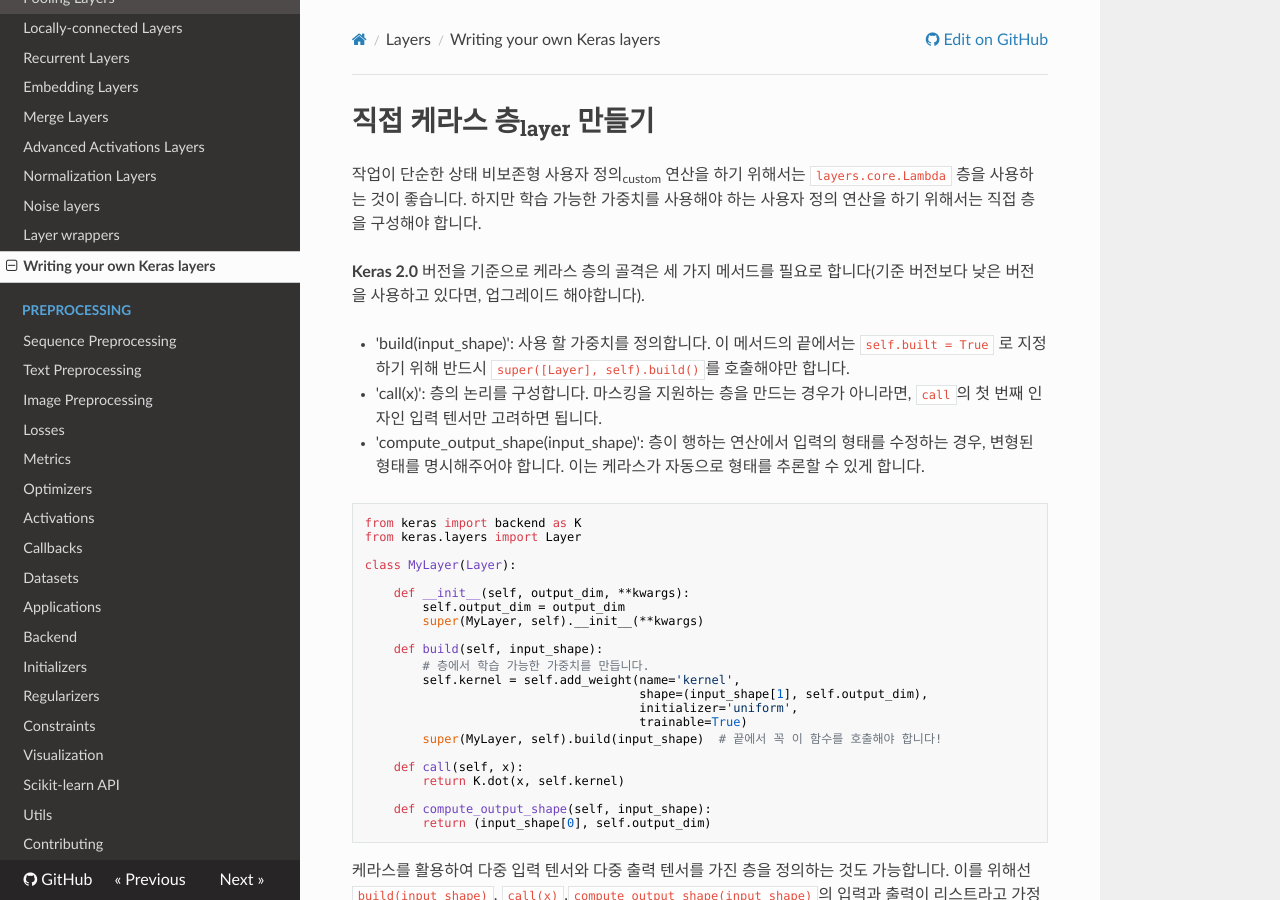
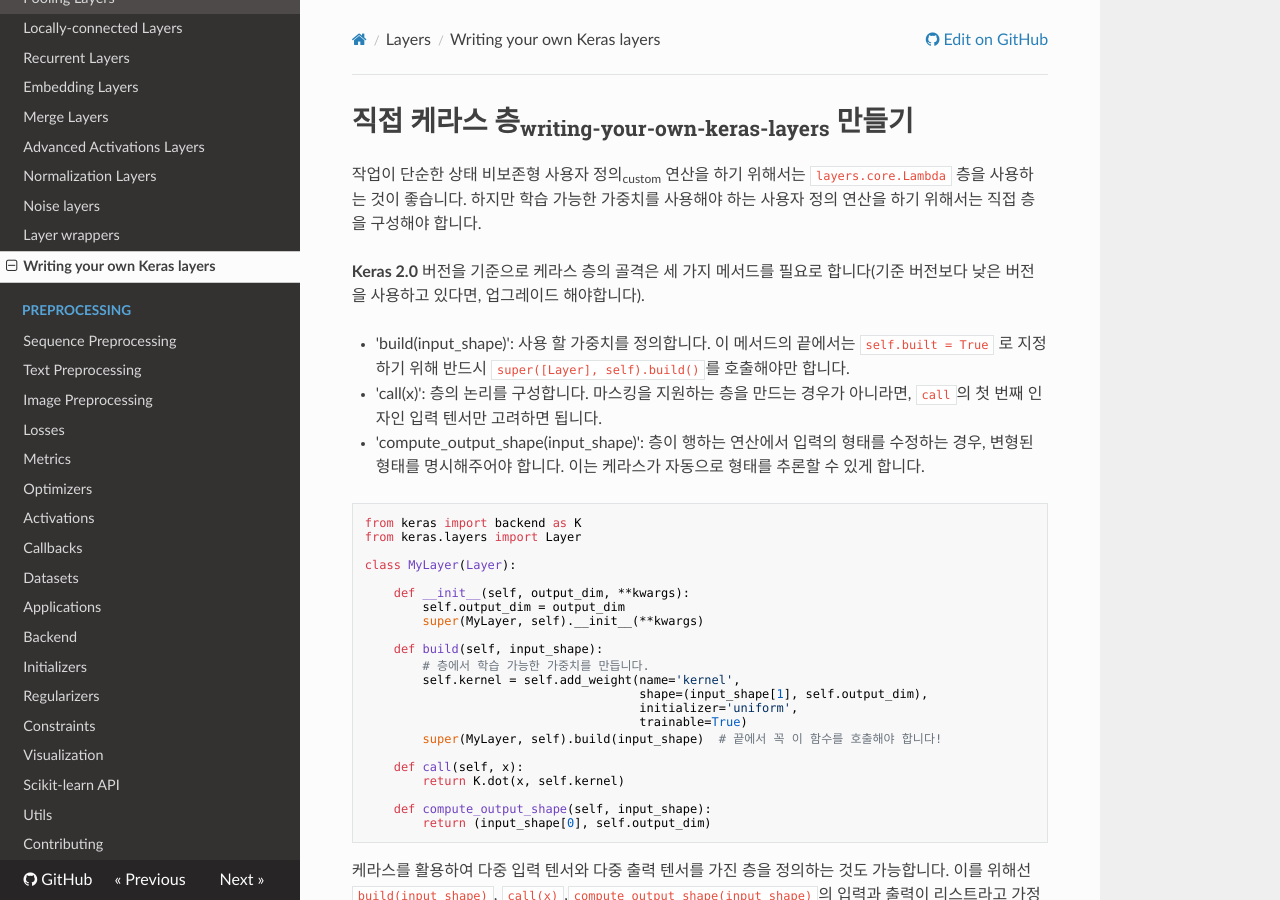
Before and after one commit to keras-team/keras-docs-ko, an MkDocs documentation site: the page built from sources/layers/writing-your-own-keras-layers.md, in a window 1280 px wide and 900 px high. Built offline with MkDocs 1.6.1, drawn with Linux system fonts in a browser that asks for light colours; nearby versions of some CDN libraries.

Commit message:
Update writing-your-own-keras-layers.md
차상위 제목의 영어 표현을 명시하였습니다.

```diff
--- a/sources/layers/writing-your-own-keras-layers.md
+++ b/sources/layers/writing-your-own-keras-layers.md
@@ -1,4 +1,4 @@
-# 직접 케라스 층<sub>layer</sub> 만들기
+# 직접 케라스 층<sub>writing-your-own-keras-layers</sub> 만들기
 
 작업이 단순한 상태 비보존형 사용자 정의<sub>custom</sub> 연산을 하기 위해서는 `layers.core.Lambda` 층을 사용하는 것이 좋습니다. 하지만 학습 가능한 가중치를 사용해야 하는 사용자 정의 연산을 하기 위해서는 직접 층을 구성해야 합니다.
 
```
